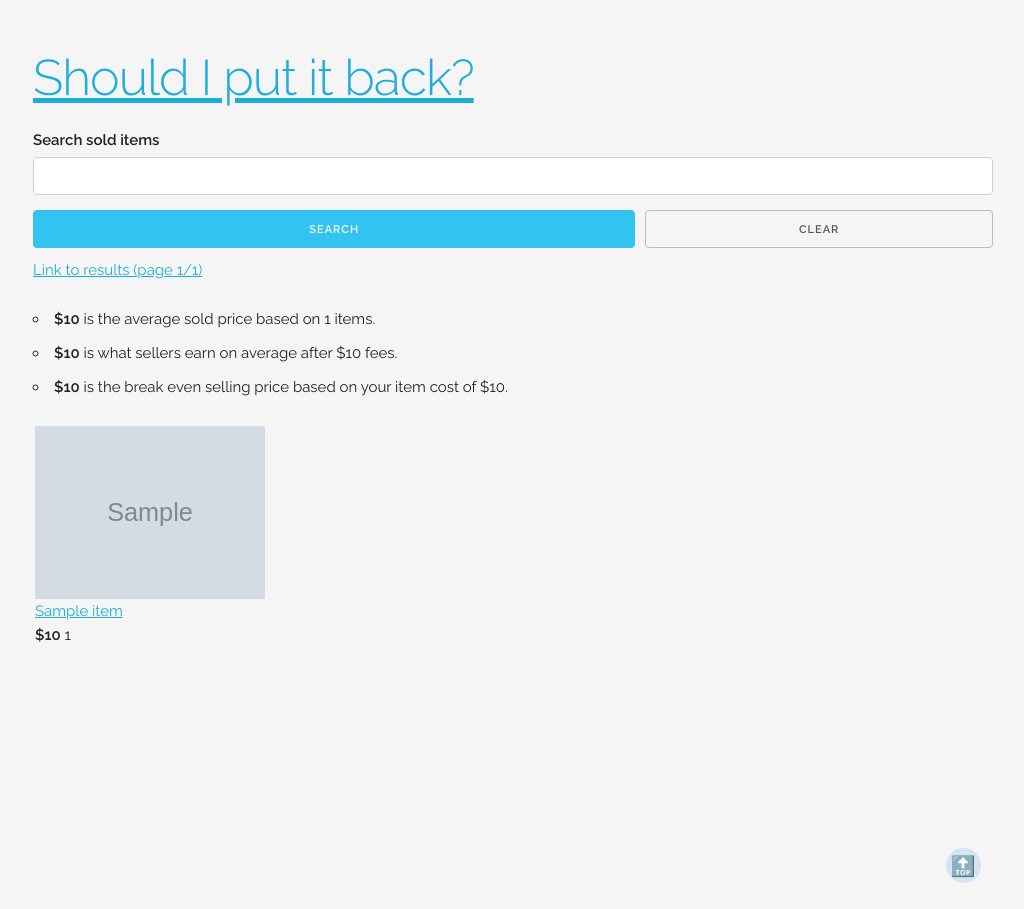
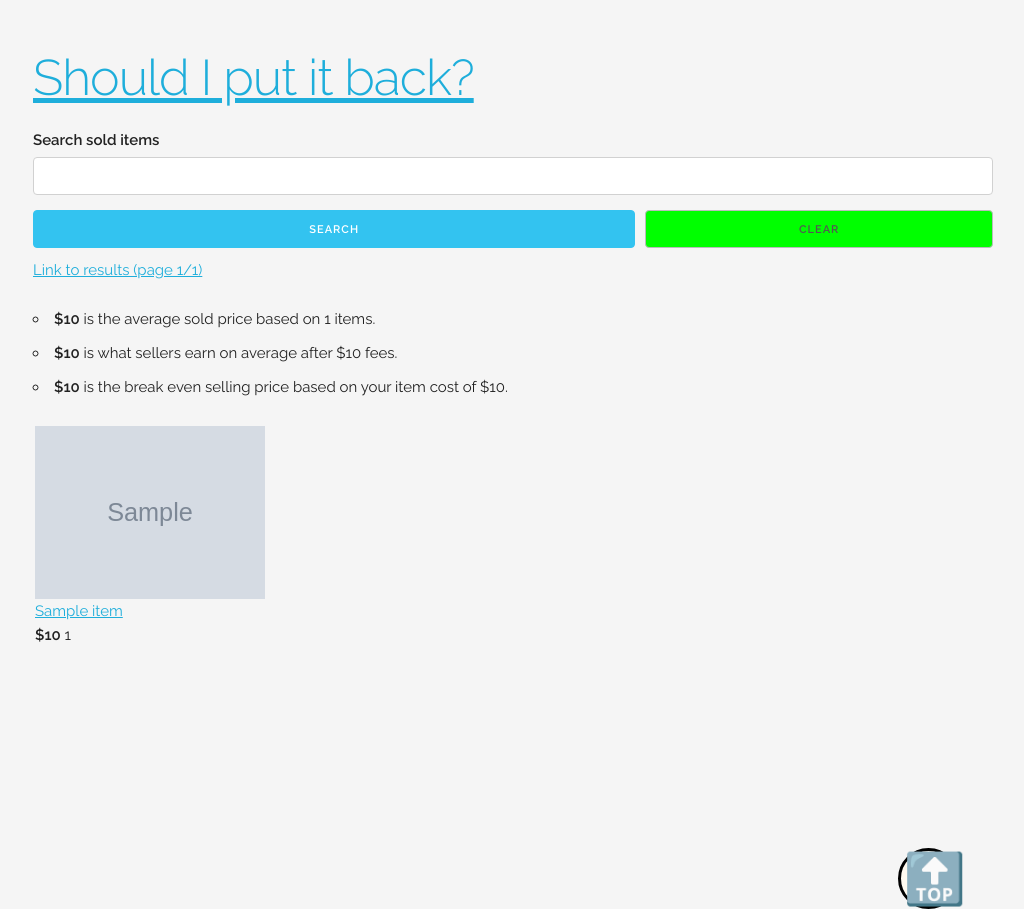
Before and after one commit to linstantnoodles/shouldiputitback, a Flask app: template templates/search.html in a window 1280 px wide. Shown: the whole page, without its empty margins (127-1151 px from the left). Before the commit the page ends 883 px from the top, so only its background shows below. Run offline with Flask 2, Linux system fonts and the light colour scheme; the template is opened without the code that fills it: most values are stand-ins (such as "Sample title", 1, 10 or a date in 2020); grey boxes marked "Sample" are stand-in pictures.

Commit message:
Make back to top button bigger and highlight clear button

```diff
--- a/static/css/skeleton.css
+++ b/static/css/skeleton.css
@@ -486,6 +486,7 @@ body {
 
 #reset-search {
     flex-grow: 1;
+    background-color: lime;
 }
 /*https://moderncss.dev/pure-css-smooth-scroll-back-to-top/*/
 
@@ -498,24 +499,26 @@ body {
 .back-to-top-link {
   position: fixed;
     position: sticky;
+    color: black;
     pointer-events: all;
     top: calc(100vh - 10rem);
     display: inline-block;
     text-decoration: none;
-  font-size: 2rem;
-  line-height: 3rem;
+    font-size: 5rem;
+    line-height: 5rem;
     text-align: center;
-  width: 3rem;
-  height: 3rem;
+    width: 5rem;
+    height: 5rem;
     border-radius: 50%;
-  background-color: #D6E3F0;
+    background-color: floralwhite;
     padding: 0.25rem;
+    border: solid;
   }
 
 .back-to-top-wrapper {
   position: absolute;
   top: 100vh;
-  right: 0.25rem;
+  right: 5rem;
   bottom: -5em;
   width: 3em;
   pointer-events: none;
```
Lines whose indentation alone changed are shown as unchanged.
